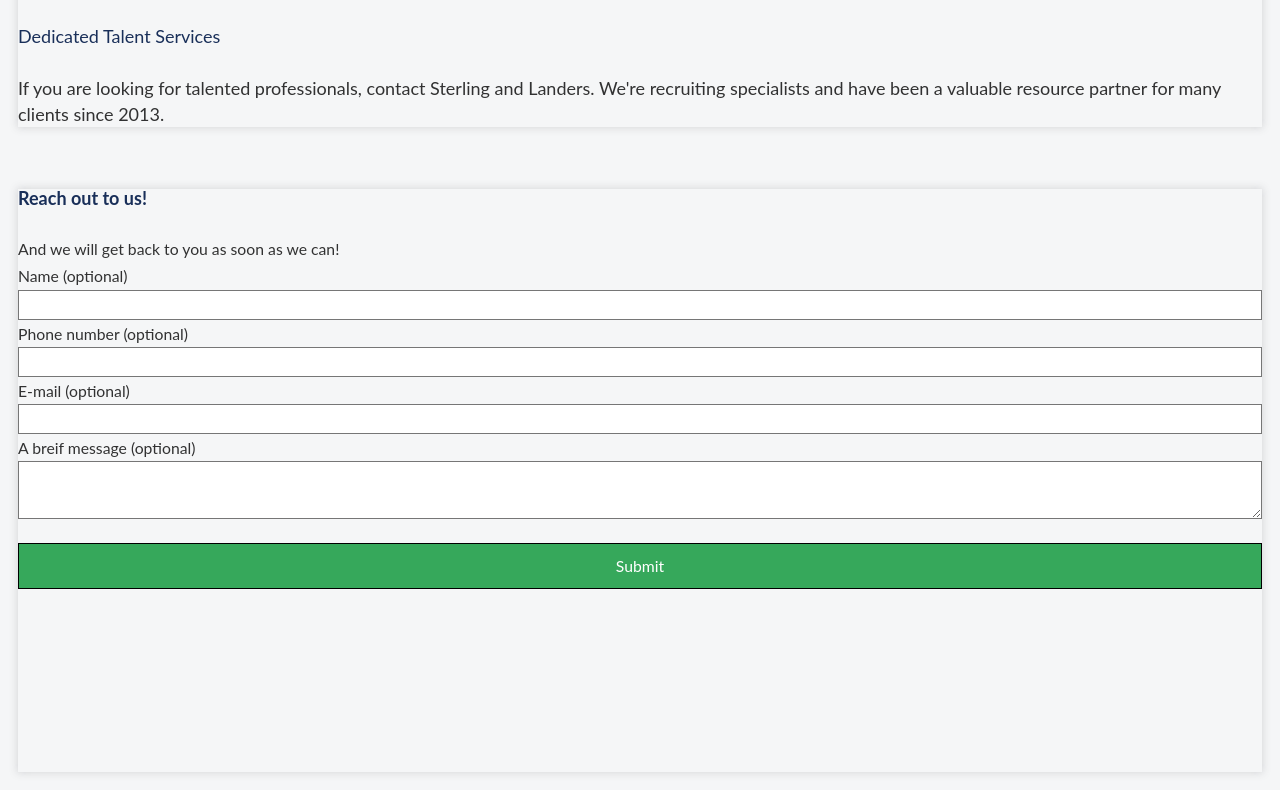
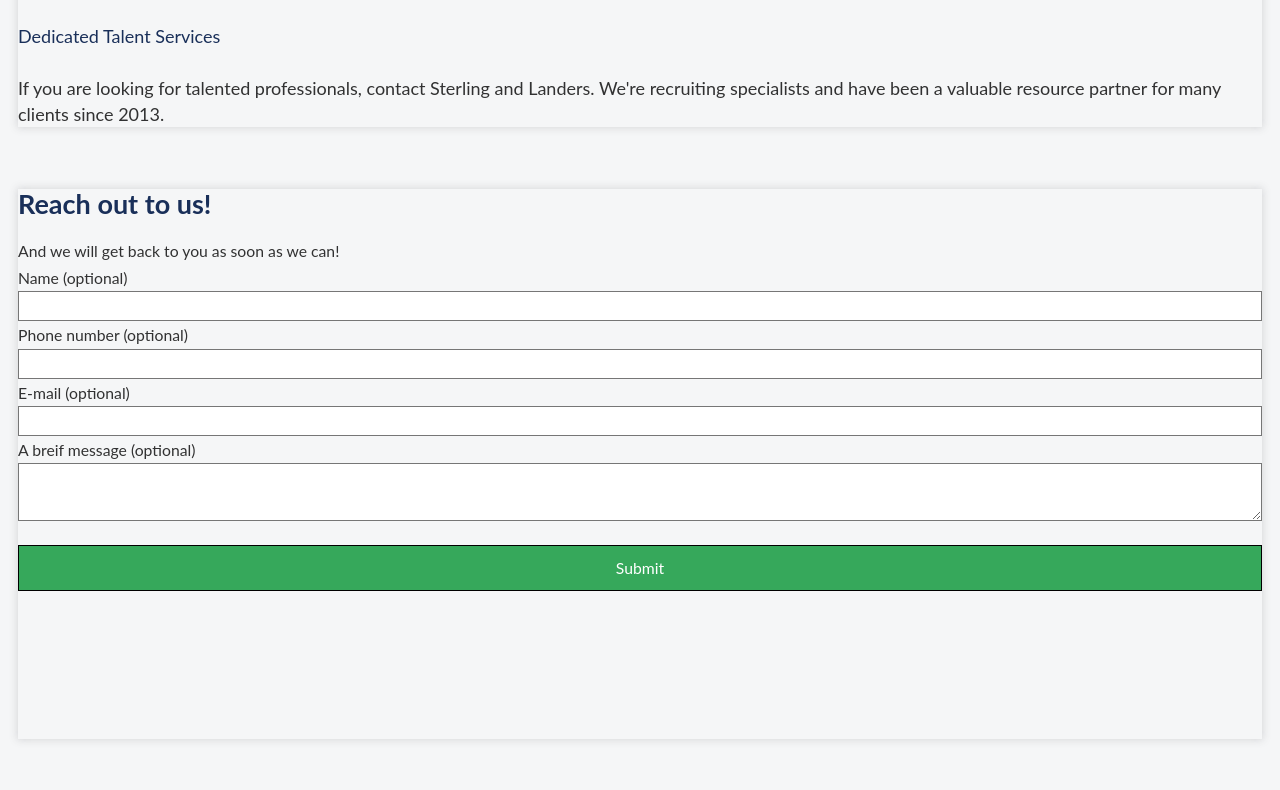
Before and after one commit to mackness/ArouraHealthCareServices, a Gatsby site: page / in a window 1280 px wide. Shown: the part 1074-1864 px from the top of the page. After the commit the page ends 1831 px from the top, so only its background shows below. Built offline with nearby package versions, Linux system fonts and the light colour scheme; Gatsby itself is replaced by a stand-in of ours; some icons are missing.

Commit message:
form styling

```diff
--- a/src/components/contact-form.js
+++ b/src/components/contact-form.js
@@ -7,7 +7,7 @@ export default function ContactForm() {
       {({ state, handleChange, handleSubmit }) => {
         return (
           <div className="sans-serif">
-            <h4 className="brand-blue sans-serif mt2 mb2 fw7 f5 lh-copy ma0">
+            <h4 className="brand-blue sans-serif mt2 mb3 fw7 f3 lh-copy ma0">
               Reach out to us!
             </h4>
             <small id="name-desc" className="f6 black-60 db mb2">
--- a/src/pages/index.js
+++ b/src/pages/index.js
@@ -21,7 +21,7 @@ const IndexPage = () => (
     </Card>
     <Card
       style={{
-        minHeight: "583px",
+        minHeight: "550px",
       }}
     >
       <ContactFrom />
```
